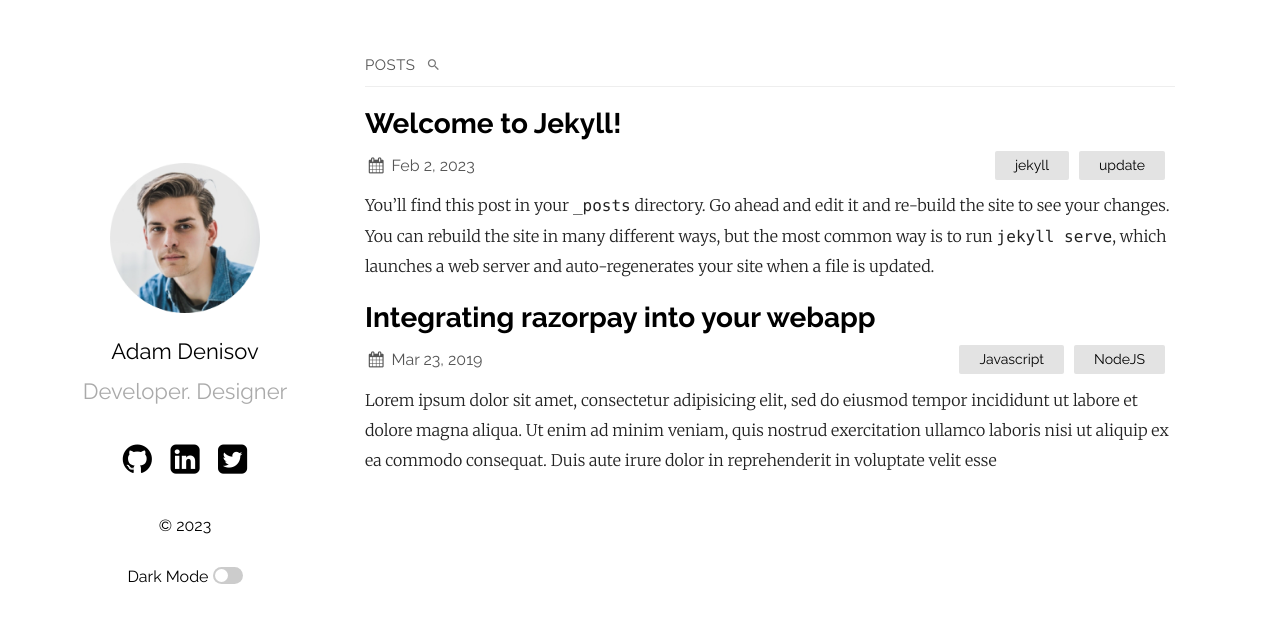
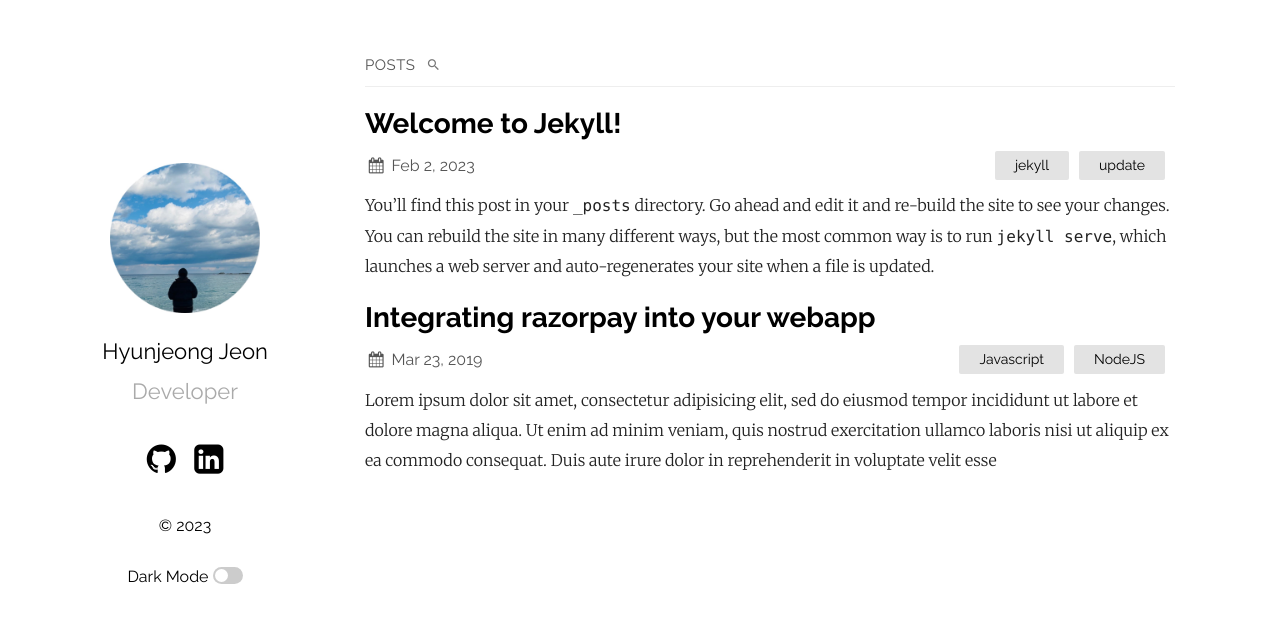
Before and after one commit to hyunjungjeon/hyunjungjeon.github.io, a Jekyll site: the page built from index.md, in a window 1280 px wide. Shown: the top 623 px of the page. Built offline with Jekyll 4.4.1, drawn with Linux system fonts in a browser that asks for light colours.

Commit message:
개인 정보로 수정

```diff
--- a/_config.yml
+++ b/_config.yml
@@ -1,6 +1,6 @@
-title: Your awesome title
-author: GitHub User
-email: your-email@domain.com
+title: 열심히하자!
+author: GitHub hyunjungjeon
+email: hyunjungjeon99@gmail.com
 description: > # this means to ignore newlines until "show_exerpts:"
   Write an awesome description for your new site here. You can edit this
   line in _config.yml. It will appear in your document head meta (for
@@ -12,13 +12,13 @@ show_excerpts: true # set to true to show excerpts on the homepage
 sass:
   sass_dir: _sass
 plainwhite:
-  name: Adam Denisov
-  tagline: Developer. Designer
+  name: Hyunjeong Jeon
+  tagline: Developer
   date_format: "%b %-d, %Y"
   sitemap: true # set to true to generate sitemap.xml content
   search: true # set to true to enable searchbar
   dark_mode: true # set to true to add dark mode toggle
-  portfolio_image: "assets/portfolio.png" # the path from the base directory of the site to the image to display (no / at the start)
+  portfolio_image: "assets/profile_image.jpg" # the path from the base directory of the site to the image to display (no / at the start)
   html_lang: "en" # set the lang attribute of the <html> tag for the pages. See here for a list of codes: https://www.w3schools.com/tags/ref_country_codes.asp
   condensed_mobile:
     #- home
@@ -26,8 +26,7 @@ plainwhite:
     - post
   # generate social links in footer
   social_links:
-    twitter: samarsault
-    github:  samarsault
+    github:  hyunjungjeon
     linkedIn: in/samarsault
     #dribbble: jekyll
     #flickr:   jekyll
```
